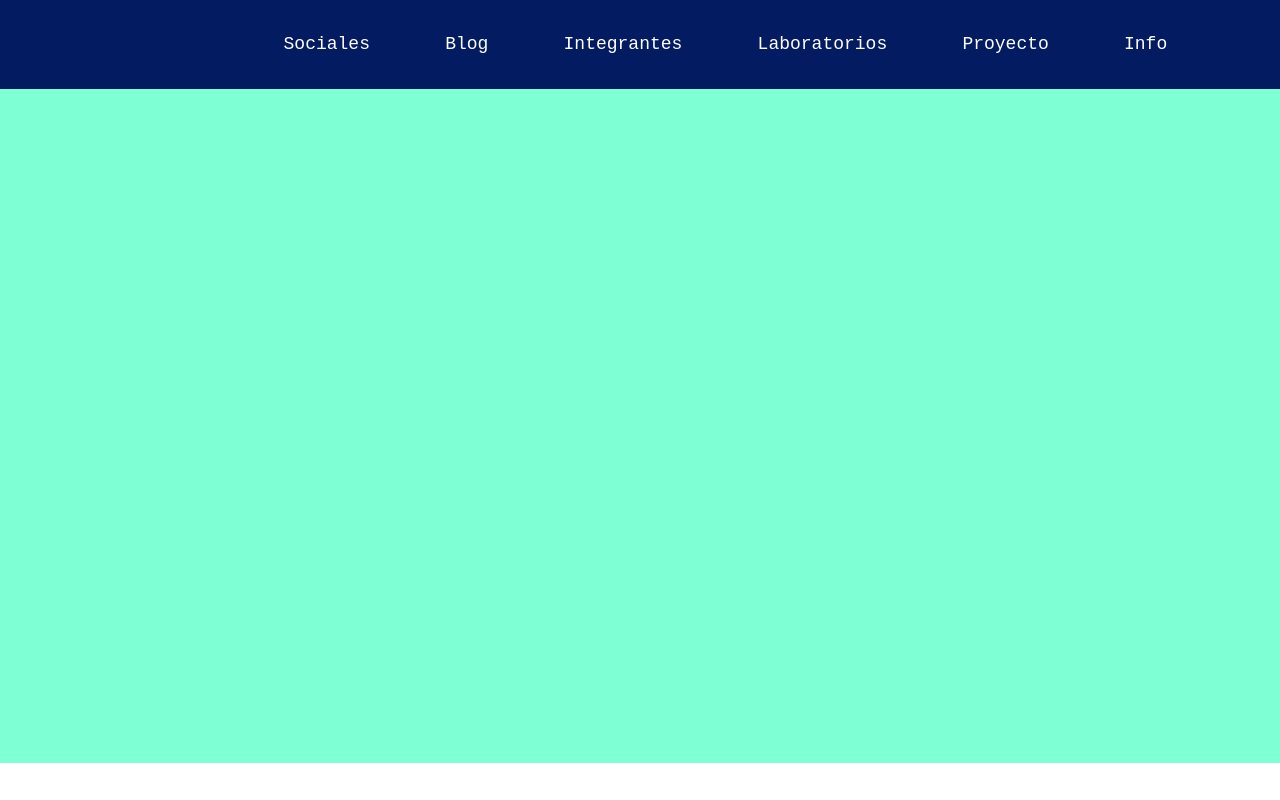
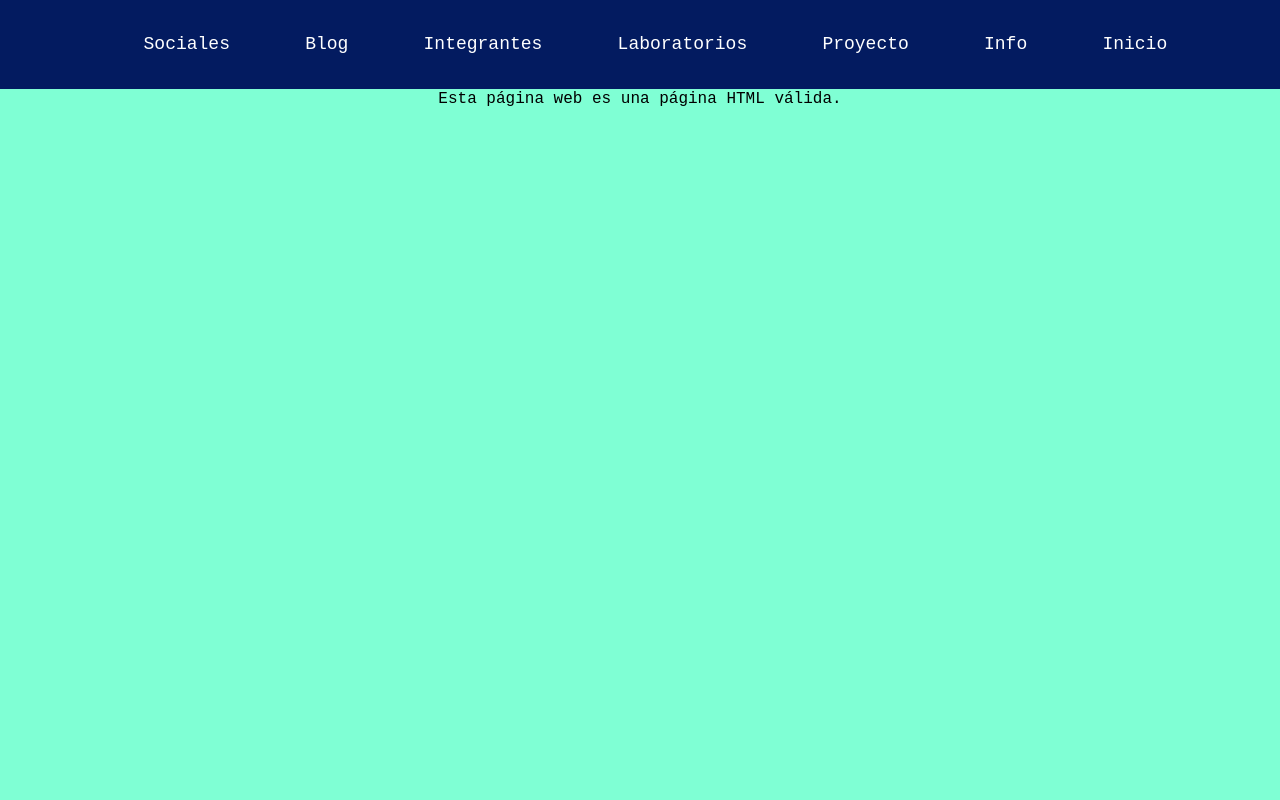
Before and after one commit to Daniel-Martinez24/synthetic-biobots-page, a website: page public/index.html in a window 1280 px wide. Shown: the top 800 px of the page. Drawn offline with nearby package versions, Linux system fonts and the light colour scheme.

Commit message:
añadi seccion inicio en menu y quite margen desktop

```diff
--- a/public/index.html
+++ b/public/index.html
@@ -27,6 +27,7 @@
     <div class="header-right">
       <a href="#" class="close">
 
+      <a href="#main">Inicio</a>
       <a href="#quienes-somos">Info</a>
       <a href="#">Proyecto</a>
       <a href="#equipos">Laboratorios</a>
--- a/public/style/main.css
+++ b/public/style/main.css
@@ -4,3 +4,10 @@
 
     margin-top: -5vw;
 }
+
+
+@media screen and (min-width: 500px) {
+    #main {
+        margin-top: 0vw;
+    }
+}
```
